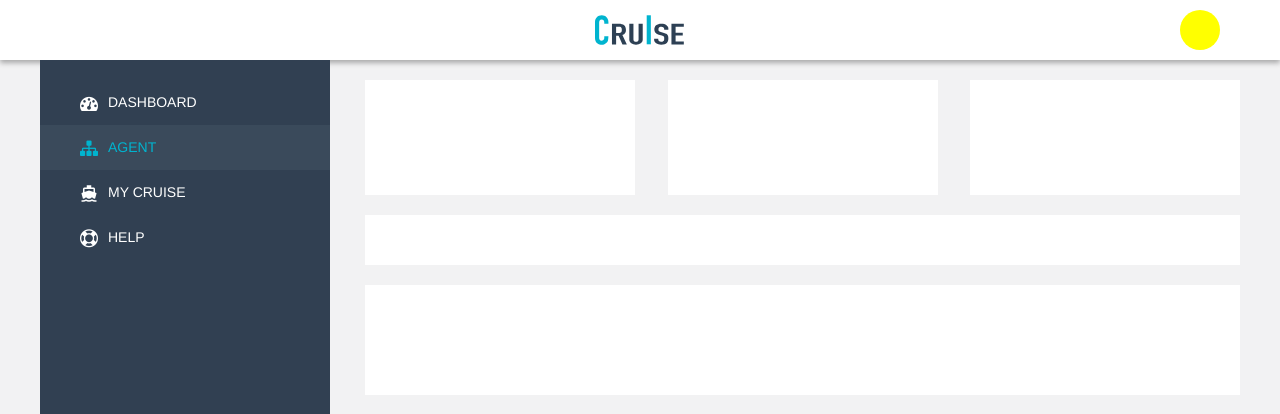
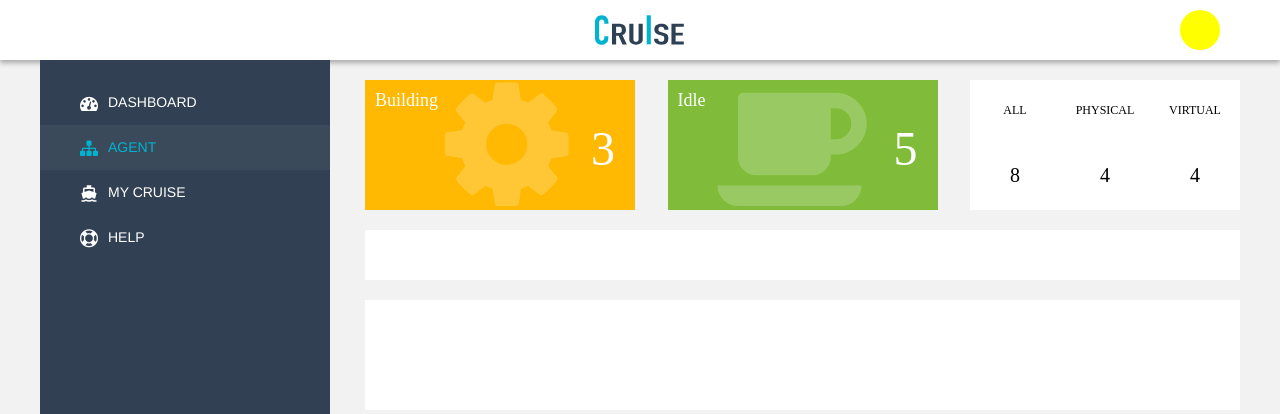
Before and after one commit to co-kevin/cruise, a website built with webpack: page index.html in a window 1280 px wide. Shown: the top 414 px of the page. Built offline with nearby package versions, Linux system fonts and the light colour scheme; a web font is replaced by a local one.

Commit message:
feat: layout status

```diff
--- a/index.html
+++ b/index.html
@@ -1,7 +1,7 @@
 <!doctype html>
 <html lang="en">
   <head>
-    <title>Cruise</title>
+    <title>Agent | CRUISE</title>
   </head>
 
   <body>
@@ -55,10 +55,31 @@
       </nav>
 
       <article>
-        <section class="dashbord">
-          <div class="buiding"></div>
-          <div class="idle"></div>
-          <div class="count"></div>
+        <section class="status-wrapper">
+          <div class="buiding block">
+            <i class="icon-cog"></i>
+            <div class="name">Building</div>
+            <div class="count">3</div>
+          </div>
+          <div class="idle block">
+            <i class="icon-coffee"></i>
+            <div class="name">Idle</div>
+            <div class="count">5</div>
+          </div>
+          <div class="machine">
+            <div class="category">
+              <div class="title">ALL</div>
+              <div class="count">8</div>
+            </div>
+            <div class="category">
+              <div class="title">PHYSICAL</div>
+              <div class="count">4</div>
+            </div>
+            <div class="category">
+              <div class="title">VIRTUAL</div>
+              <div class="count">4</div>
+            </div>
+          </div>
         </section>
 
         <div class="tabs">
--- a/src/styles/_color.scss
+++ b/src/styles/_color.scss
@@ -1 +1,13 @@
-$color-primary: #00b4cf;
+$color-primary: #00B4CF;
+$color-primary-forcus: #01869A;
+
+$color-danger: #2D4054;
+$color-danger-forcus: #435466;
+
+$color-info: #F3F3F3;
+$color-info-forcus: #E1E4E6;
+
+// wrong cruise style guide FF9A2A
+$color-warning: #FFB902;
+// wrong cruise style guide 7FBC39
+$color-success: #80BC3A;
--- a/src/styles/main.scss
+++ b/src/styles/main.scss
@@ -93,14 +93,72 @@ article {
 
 }
 
-.dashbord {
+.status-wrapper {
   display: flex;
   justify-content: space-between;
 
-  div {
-    width: 270px;
-    height: 115px;
+  $block-width: 270px;
+  $block-height: 130px;
+
+  .machine {
+    width: $block-width;
+    height: $block-height;
     background-color: #fff;
+    display: flex;
+    .category {
+      height: 100%;
+      width: 33.33%;
+      text-align: center;
+    }
+    .title {
+      height: 60px;
+      line-height: 60px;
+      font-size: 12px;
+    }
+    .count {
+      height: $block-height - 60px;
+      line-height: $block-height - 60px;
+      font-size: 20px;
+    }
+  }
+
+  .block {
+    position: relative;
+    width: $block-width;
+    height: $block-height;
+    color: #fff;
+    background-color: #fff;
+
+    i {
+      position: absolute;
+      opacity: .2;
+      font-size: 144px;
+      left: 80px;
+      top: -9px;
+    }
+
+    .name {
+      margin: 10px;
+      font-size: 18px;
+      font-weight: 500;
+    }
+
+    .count {
+      text-align: right;
+      font-size: 48px;
+      margin-right: 20px;
+    }
+  }
+
+  .buiding {
+    background-color: $color-warning;
+  }
+
+  .idle {
+    i {
+      left: 50px;
+    }
+    background-color: $color-success;
   }
 }
 
@@ -113,9 +171,10 @@ article {
 .agent-wrapper {
   height: calc(100vh - 285px);
   overflow: auto;
+  margin-top: 20px;
 
   .agent {
-    margin-top: 20px;
+    margin-bottom: 20px;
     height: 110px;
     background-color: #fff;
   }
```
